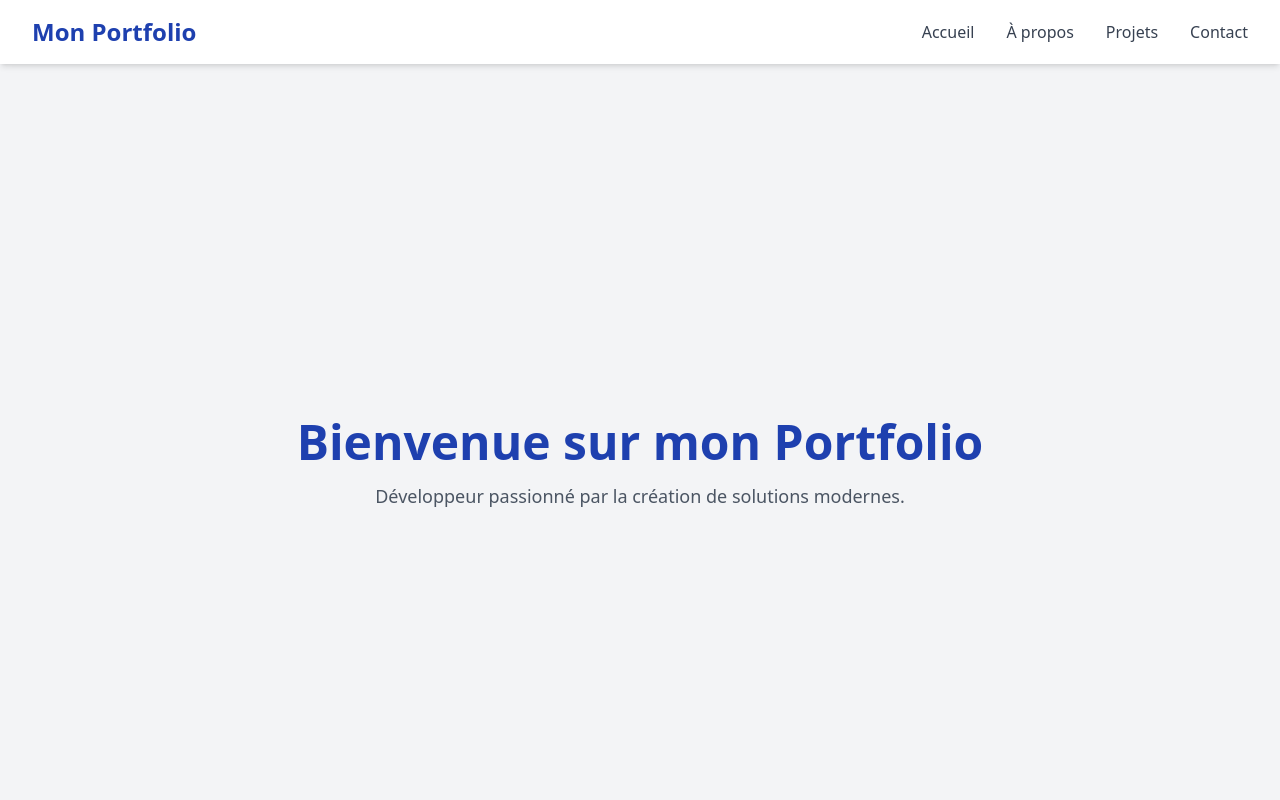
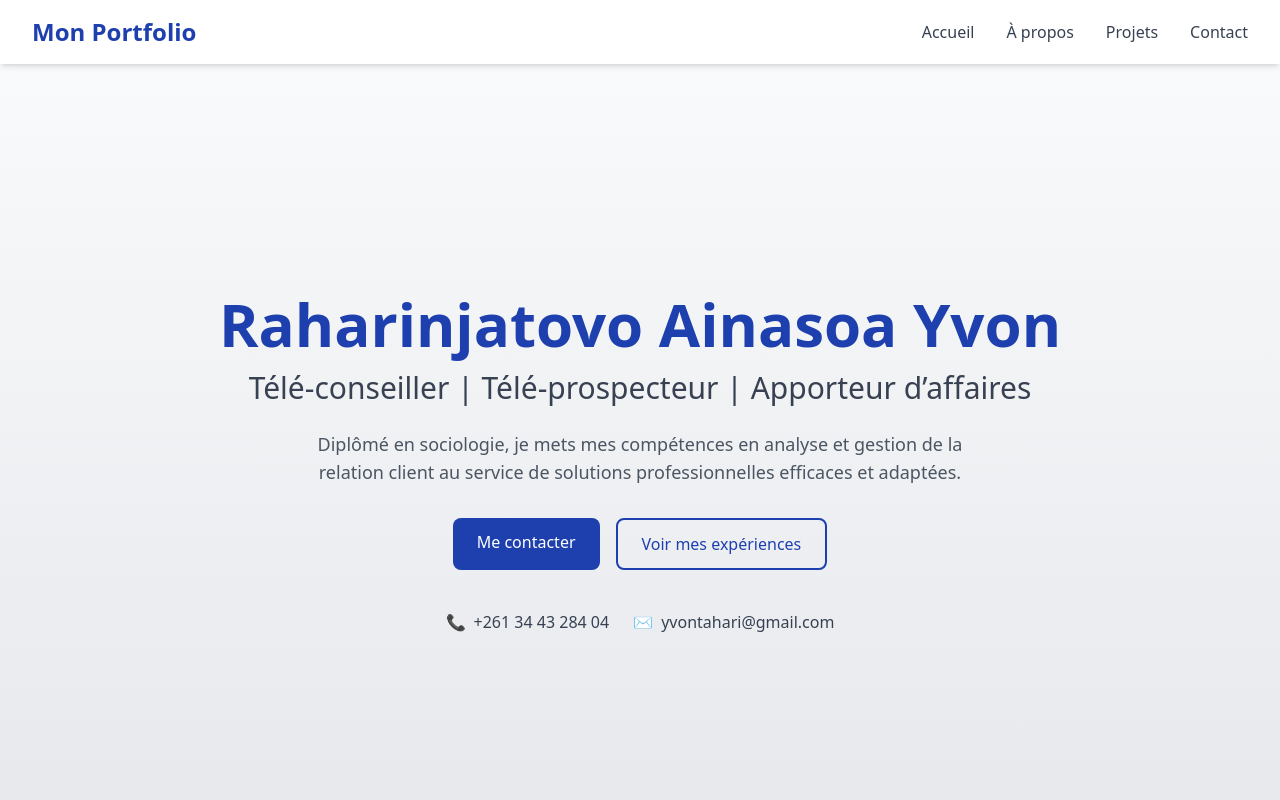
Before and after one commit to fetraandri/yvonportfolio, a React (Vite) app: page / in a window 1280 px wide. Shown: the top 800 px of the page. Built offline with nearby package versions, Linux system fonts and the light colour scheme.

Commit message:
feat: add a data static for page home

```diff
--- /dev/null
+++ b/src/data/cvData.js
@@ -0,0 +1,60 @@
+const cvData = {
+    fullName: "Raharinjatovo Ainasoa Yvon",
+    jobTitle: "Télé-conseiller | Télé-prospecteur | Apporteur d’affaires",
+    profile:
+      "Diplômé en sociologie, je mets mes compétences en analyse et gestion de la relation client au service de solutions professionnelles efficaces et adaptées.",
+    contact: {
+      phone1: "+261 34 43 284 04",
+      phone2: "+261 32 35 477 81",
+      email: "yvontahari@gmail.com",
+      address: "Lot ILE 36CVJ Ambolidahy - Ankadindramamy",
+    },
+    education: [
+      {
+        institution: "Université d'Antananarivo - Faculté de l'Économie, Gestion et de la Sociologie",
+        degree: "Licence en sociologie",
+        period: "2017 – 2021",
+      },
+      {
+        institution: "Lycée Privé Ideal Sabotsy-Namehana",
+        degree: "Baccalauréat - Série A2",
+        period: "2015",
+      },
+    ],
+    experience: [
+      {
+        company: "Konecta Madagascar",
+        role: "Chargé de clientèle (Orange Technique)",
+        period: "03 Janvier 2022 – 16 Février 2023",
+      },
+      {
+        company: "Copscall (Ambohijanahary-Ambohibao)",
+        role: "Prise de rendez-vous : QREE (Panneaux Lumineux)",
+        period: "Mai 2023 – Décembre 2023",
+      },
+      {
+        company: "Copscall (Ambohijanahary-Ambohibao)",
+        role: "Prise de rendez-vous : THERMOSTAT CONNECTÉ",
+        period: "Janvier 2024 – Novembre 2024",
+      },
+      {
+        company: "Copscall (Ambohijanahary-Ambohibao)",
+        role: "Qualification de fiche avec une Intelligence Artificielle",
+        period: "Novembre 2024 – À ce jour",
+      },
+    ],
+    qualities: [
+      "Motivé et dynamique",
+      "Très appliqué et autonome",
+      "Sens de leader et de responsabilité",
+      "Sérieux et ponctuel",
+      "Sens de l’organisation",
+    ],
+    languages: [
+      { name: "Malagasy", level: "Langue maternelle" },
+      { name: "Français", level: "Couramment" },
+      { name: "Anglais", level: "Notion" },
+    ],
+  };
+
+  export default cvData;
--- a/src/pages/Home.jsx
+++ b/src/pages/Home.jsx
@@ -1,16 +1,52 @@
+import cvData from '../data/cvData';
+
 const Home = () => {
   return (
     <section
       id="home"
-        className="min-h-screen flex items-center justify-center bg-gray-100"
+      className="min-h-screen flex items-center justify-center bg-gradient-to-b from-gray-50 to-gray-200"
     >
-        <div className="text-center">
-          <h1 className="text-5xl font-bold text-primary mb-4">
-            Bienvenue sur mon Portfolio
+      <div className="max-w-4xl mx-auto px-4 text-center">
+        {/* Titre principal */}
+        <h1 className="text-5xl md:text-6xl font-bold text-primary mb-4">
+          {cvData.fullName}
         </h1>
-          <p className="text-lg text-gray-600">
-            Développeur passionné par la création de solutions modernes.
+
+        {/* Sous-titre (métier) */}
+        <h2 className="text-2xl md:text-3xl text-gray-700 mb-6">
+          {cvData.jobTitle}
+        </h2>
+
+        {/* Description courte */}
+        <p className="text-lg text-gray-600 max-w-2xl mx-auto mb-8">
+          {cvData.profile}
         </p>
+
+        {/* Boutons d'action */}
+        <div className="flex justify-center gap-4">
+          <a
+            href="#contact"
+            className="inline-block bg-primary text-white py-3 px-6 rounded-lg hover:bg-secondary transition duration-300"
+          >
+            Me contacter
+          </a>
+          <a
+            href="#projects"
+            className="inline-block border-2 border-primary text-primary py-3 px-6 rounded-lg hover:bg-primary hover:text-white transition duration-300"
+          >
+            Voir mes expériences
+          </a>
+        </div>
+
+        {/* Informations de contact rapide */}
+        <div className="mt-10 flex flex-col md:flex-row justify-center gap-6 text-gray-700">
+          <p className="flex items-center gap-2">
+            <span className="text-primary">📞</span> {cvData.contact.phone1}
+          </p>
+          <p className="flex items-center gap-2">
+            <span className="text-primary">✉️</span> {cvData.contact.email}
+          </p>
+        </div>
       </div>
     </section>
   );
```
Lines whose indentation alone changed are shown as unchanged.
